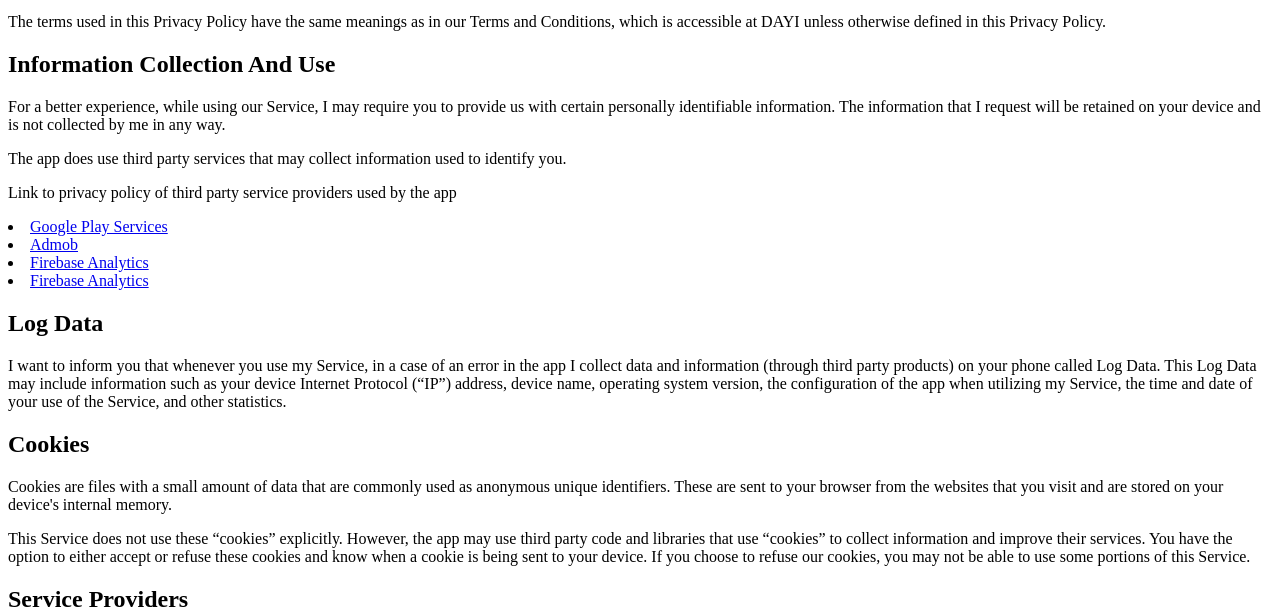
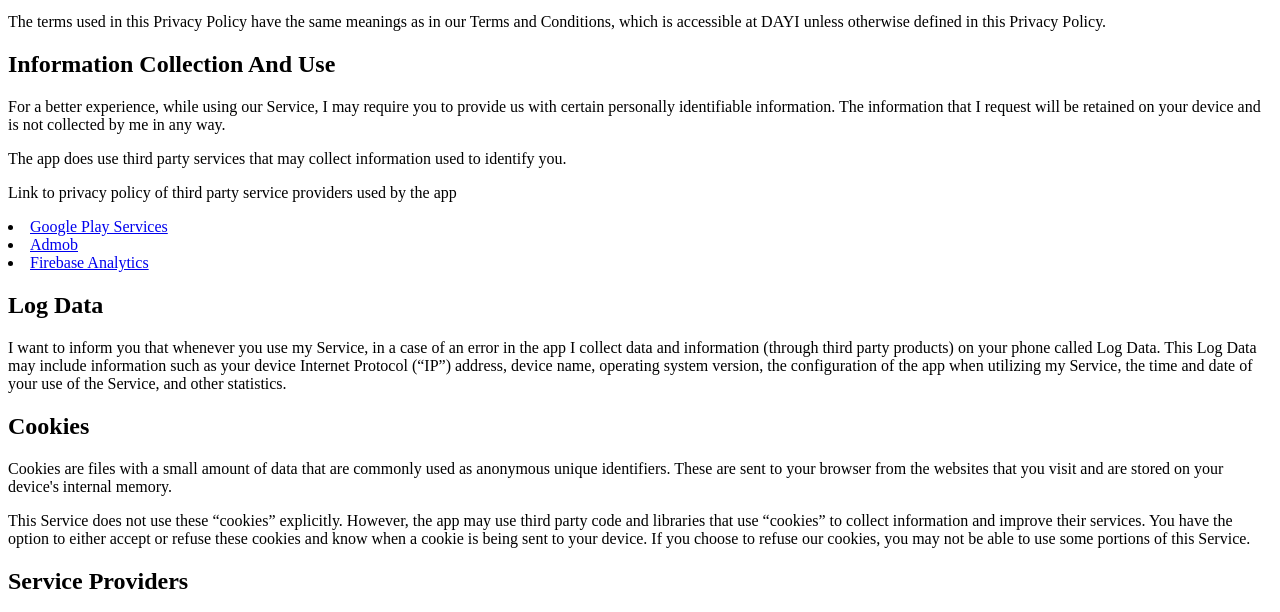
Before and after one commit to legalapps/privacy-policy, a plain HTML site: page index.html in a window 1280 px wide. Shown: the part 185-797 px from the top of the page. Drawn offline with Linux system fonts and the light colour scheme.

Commit message:
Update index.html

```diff
--- a/index.html
+++ b/index.html
@@ -24,9 +24,7 @@
 
       <li><a href="https://policies.google.com/privacy">Google Play Services</a></li>
       <li><a href="https://support.google.com/admob/answer/6128543?hl=en">Admob</a></li>
-      <li><a href="https://firebase.google.com/policies/analytics" target="_blank">Firebase Analytics</a></li>
-      <li><a href="https://firebase.google.com/policies/analytics" target="_blank">Firebase Analytics</a></li>
-
+      <li><a href="https://firebase.google.com/policies/analytics">Firebase Analytics</a></li>
     </ul>
 
 
```
